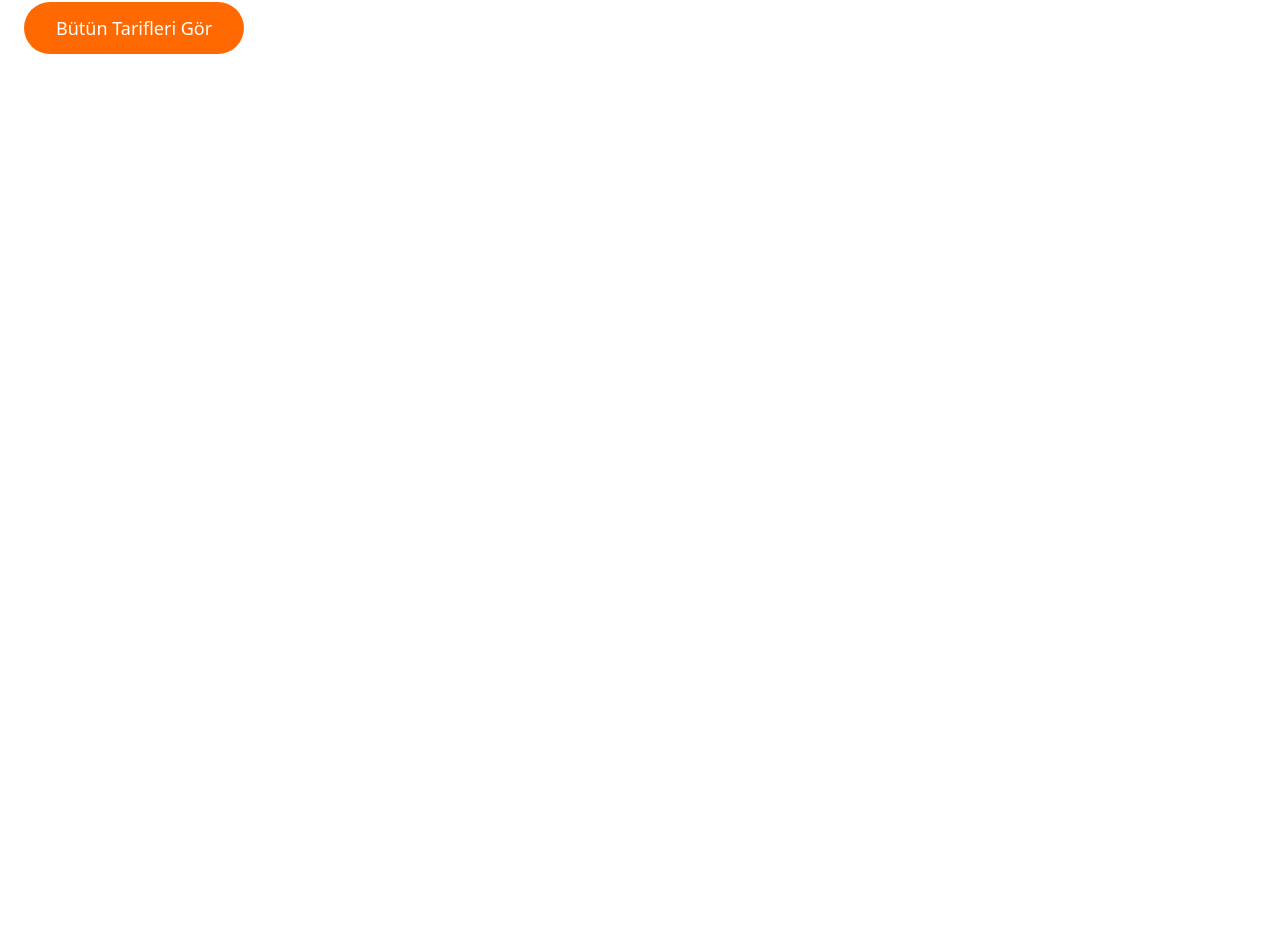
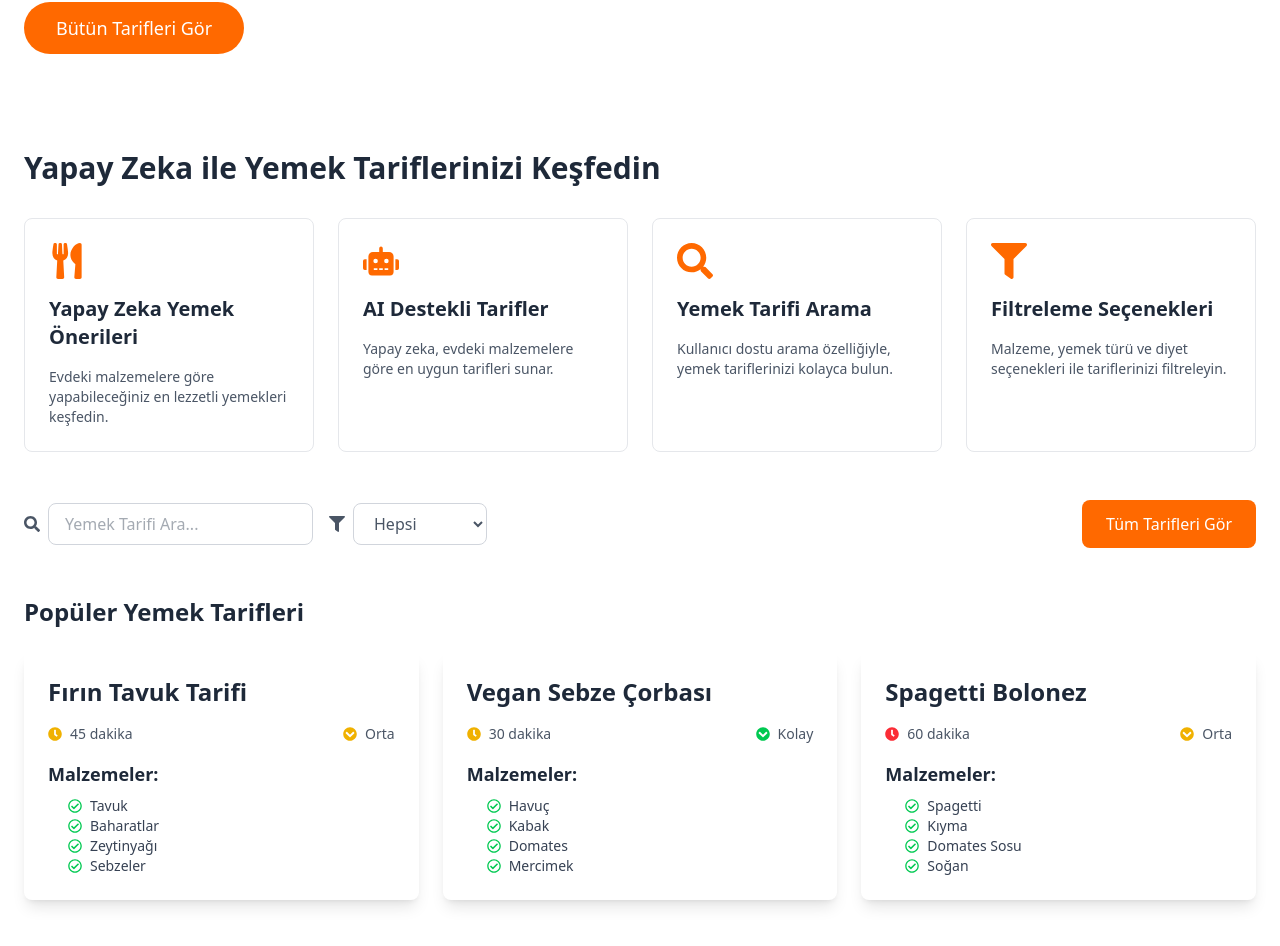
Before and after one commit to poyrazavsever/AfiyetName, a Next.js app: page / in a window 1280 px wide. Shown: the part 1422-2368 px from the top of the page. Before the commit the page ends 1524 px from the top, so only its background shows below. Built offline with nearby package versions, Linux system fonts and the light colour scheme.

Commit message:
feat: done featured section in home page

```diff
--- /dev/null
+++ b/components/Home/Featured.jsx
@@ -0,0 +1,107 @@
+import React from 'react';
+import { FaUtensils, FaRobot, FaSearch, FaFilter, FaStar } from 'react-icons/fa';
+import Link from 'next/link';
+import RecipeCard from '../RecipeCard'; // RecipeCard bileşenini import ediyoruz
+
+const Featured = () => {
+  // Popüler tarifler verilerini simüle edelim
+  const popularRecipes = [
+    {
+      title: 'Fırın Tavuk Tarifi',
+      time: 45,
+      difficulty: 'Orta',
+      ingredients: ['Tavuk', 'Baharatlar', 'Zeytinyağı', 'Sebzeler']
+    },
+    {
+      title: 'Vegan Sebze Çorbası',
+      time: 30,
+      difficulty: 'Kolay',
+      ingredients: ['Havuç', 'Kabak', 'Domates', 'Mercimek']
+    },
+    {
+      title: 'Spagetti Bolonez',
+      time: 60,
+      difficulty: 'Orta',
+      ingredients: ['Spagetti', 'Kıyma', 'Domates Sosu', 'Soğan']
+    }
+  ];
+
+  return (
+    <div className="px-6 py-12 container mx-auto">
+      {/* Başlık */}
+      <h2 className="text-3xl font-bold text-left text-gray-800 mb-8">
+        Yapay Zeka ile Yemek Tariflerinizi Keşfedin
+      </h2>
+
+      {/* Kategoriler */}
+      <div className="grid grid-cols-1 sm:grid-cols-2 md:grid-cols-3 lg:grid-cols-4 gap-6 mb-12">
+        <div className="border border-gray-200 p-6 rounded-lg text-left hover:shadow-lg transition-shadow duration-300">
+          <FaUtensils className="text-4xl text-orange-500 mb-4" />
+          <h3 className="text-xl font-semibold text-gray-800 mb-4">Yapay Zeka Yemek Önerileri</h3>
+          <p className="text-sm text-gray-600">Evdeki malzemelere göre yapabileceğiniz en lezzetli yemekleri keşfedin.</p>
+        </div>
+        <div className="border border-gray-200 p-6 rounded-lg text-left hover:shadow-lg transition-shadow duration-300">
+          <FaRobot className="text-4xl text-orange-500 mb-4" />
+          <h3 className="text-xl font-semibold text-gray-800 mb-4">AI Destekli Tarifler</h3>
+          <p className="text-sm text-gray-600">Yapay zeka, evdeki malzemelere göre en uygun tarifleri sunar.</p>
+        </div>
+        <div className="border border-gray-200 p-6 rounded-lg text-left hover:shadow-lg transition-shadow duration-300">
+          <FaSearch className="text-4xl text-orange-500 mb-4" />
+          <h3 className="text-xl font-semibold text-gray-800 mb-4">Yemek Tarifi Arama</h3>
+          <p className="text-sm text-gray-600">Kullanıcı dostu arama özelliğiyle, yemek tariflerinizi kolayca bulun.</p>
+        </div>
+        <div className="border border-gray-200 p-6 rounded-lg text-left hover:shadow-lg transition-shadow duration-300">
+          <FaFilter className="text-4xl text-orange-500 mb-4" />
+          <h3 className="text-xl font-semibold text-gray-800 mb-4">Filtreleme Seçenekleri</h3>
+          <p className="text-sm text-gray-600">Malzeme, yemek türü ve diyet seçenekleri ile tariflerinizi filtreleyin.</p>
+        </div>
+      </div>
+
+      {/* Yemek Arama ve Filtreleme */}
+      <div className="flex justify-between items-center mb-12">
+        <div className="flex items-center space-x-4">
+          <div className="flex items-center space-x-2 text-gray-600">
+            <FaSearch />
+            <input
+              type="text"
+              placeholder="Yemek Tarifi Ara..."
+              className="px-4 py-2 border border-gray-300 rounded-lg focus:outline-none focus:ring-2 focus:ring-orange-500"
+            />
+          </div>
+          <div className="flex items-center space-x-2 text-gray-600">
+            <FaFilter />
+            <select className="px-4 py-2 border border-gray-300 rounded-lg focus:outline-none focus:ring-2 focus:ring-orange-500">
+              <option value="all">Hepsi</option>
+              <option value="vegetarian">Vejeteryan</option>
+              <option value="vegan">Vegan</option>
+              <option value="glutenfree">Glutensiz</option>
+            </select>
+          </div>
+        </div>
+        <Link href="/recipes">
+          <div className="bg-orange-500 text-white px-6 py-3 rounded-lg hover:bg-orange-600 transition duration-300">
+            Tüm Tarifleri Gör
+          </div>
+        </Link>
+      </div>
+
+      {/* Popüler Tarifler */}
+      <h3 className="text-2xl font-bold text-left text-gray-800 mb-6">
+        Popüler Yemek Tarifleri
+      </h3>
+      <div className="grid grid-cols-1 sm:grid-cols-2 md:grid-cols-3 gap-6">
+        {popularRecipes.map((recipe, index) => (
+          <RecipeCard
+            key={index}
+            title={recipe.title}
+            time={recipe.time}
+            difficulty={recipe.difficulty}
+            ingredients={recipe.ingredients}
+          />
+        ))}
+      </div>
+    </div>
+  );
+};
+
+export default Featured;
--- a/pages/index.js
+++ b/pages/index.js
@@ -1,3 +1,4 @@
+import Featured from "@/components/Home/Featured";
 import HeroSection from "@/components/Home/HeroSection";
 import Recipes from "@/components/Home/Recipes";
 
@@ -9,6 +10,8 @@ export default function Home() {
 
       <Recipes />
 
+      <Featured />
+
     </div>
   );
 }
```
